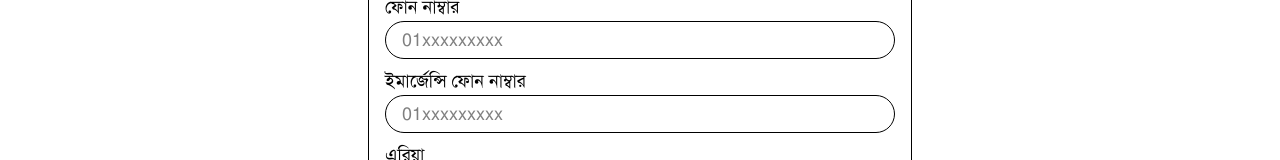
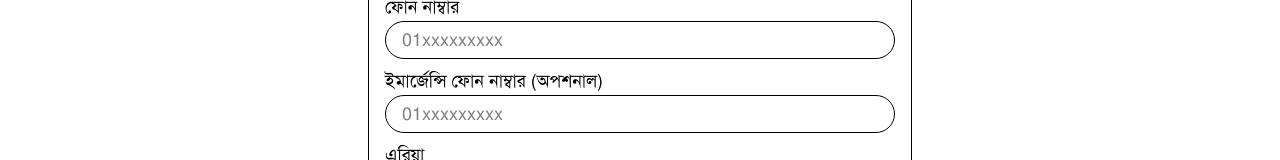
Before and after one commit to saifulalomdev/bazarbhai-client, a React (Vite) app: page /check-out in a window 1280 px wide. Shown: the part 274-434 px from the top of the page. Built offline with nearby package versions, Linux system fonts and the light colour scheme; no server answers; sample sign-in values are in the browser's storage.

Commit message:
some bug fixed and deletevery fees reduced

```diff
--- a/src/compnents/clientCompnents/CheckOutPage/DeliveryOptions.jsx
+++ b/src/compnents/clientCompnents/CheckOutPage/DeliveryOptions.jsx
@@ -8,7 +8,7 @@ export default function DeliveryOptions({ selectedDeliveryOption, setSelectedDel
 
     const deliveryOptionsData = [
         { name: "রেগুলার", cost: CalculateDeliverCostFromWeight(totalWeight), duration: "২ ঘন্টা" },
-        { name: "এক্সপ্রেস", cost: CalculateDeliverCostFromWeight(totalWeight) + 30, duration: "১ ঘন্টা" }
+        { name: "এক্সপ্রেস", cost: CalculateDeliverCostFromWeight(totalWeight) + 20, duration: "১ ঘন্টা" }
     ]
 
 
--- a/src/compnents/clientCompnents/CheckOutPage/ShipingAddress.jsx
+++ b/src/compnents/clientCompnents/CheckOutPage/ShipingAddress.jsx
@@ -31,7 +31,7 @@ export default function ShipingAddress({ setShippingAddress }) {
             />
             <InputField
                 type="tel"
-                label="ইমার্জেন্সি ফোন নাম্বার"
+                label="ইমার্জেন্সি ফোন নাম্বার (অপশনাল)"
                 placeholder="01xxxxxxxxx"
                 name="secondPhoneNumber"
                 onChange={handleChange}
--- a/src/helper/CalculateDeliverCostFromWeight.js
+++ b/src/helper/CalculateDeliverCostFromWeight.js
@@ -1,6 +1,8 @@
 export default function CalculateDeliverCostFromWeight(kg) {
 
-    if (kg <= 10) {
+    if (kg <= 5) {
+        return 30;
+    } else if (kg <= 10) {
         return 40;
     } else if (kg <= 20) {
         return 60;
```
